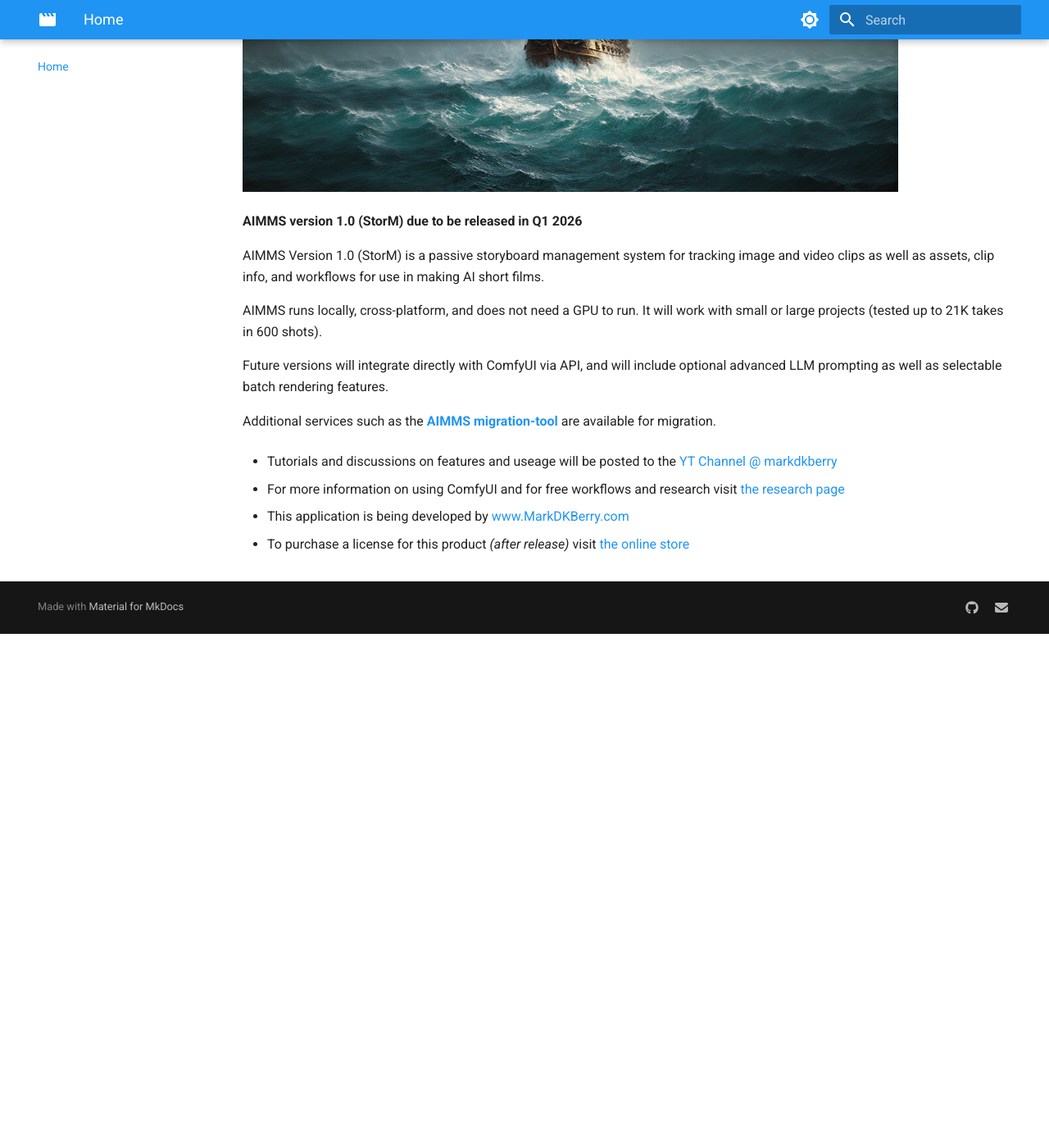
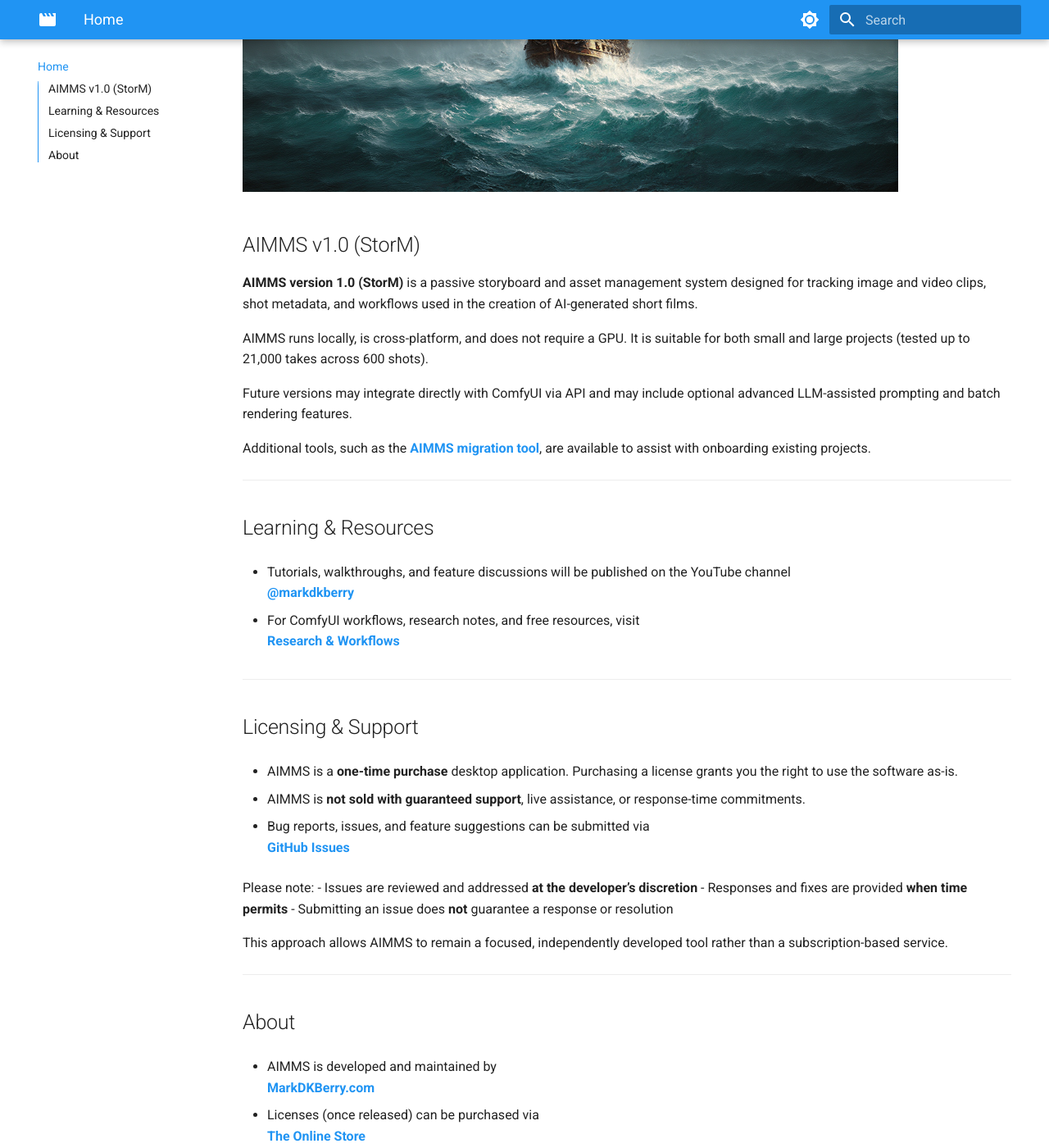
Before and after one commit to AI-Making-Movies/aimms-docs, an MkDocs documentation site: the page built from docs/index.md, in a window 1280 px wide and 1400 px high, scrolled down 650 px. Shown: the whole window at 82% size. Built offline with MkDocs 1.6.1 and Material for MkDocs 9.7.7, drawn with Linux system fonts in a browser that asks for light colours; the version menu is left out; before the commit the page ends 1423 px from its top, so only the background shows below that; some of the changed text lies outside the part shown.

Commit message:
updated front page clarity

```diff
--- a/docs/index.md
+++ b/docs/index.md
@@ -1,25 +1,55 @@
 # AIMMS Documentation
 
-***NOTE: This site is currently under construction, AIMMS is in beta testing pending release in Q1 2026***
+***NOTE: This documentation site is under construction. AIMMS is currently in beta testing, with a planned release in Q1 2026.***
 
-Welcome to the documentation for AIMMS *(Artificial Intelligent Movie Management System)*
+Welcome to the documentation for **AIMMS** *(Artificial Intelligent Movie Management System)*.
 
 ![AIMMS version 1.0 (StorM)](images/general/about-image.png)
 
-**AIMMS version 1.0 (StorM) due to be released in Q1 2026**
+## AIMMS v1.0 (StorM)
 
-AIMMS Version 1.0 (StorM) is a passive storyboard management system for tracking image and video clips as well as assets, clip info, and workflows for use in making AI short films.
+**AIMMS version 1.0 (StorM)** is a passive storyboard and asset management system designed for tracking image and video clips, shot metadata, and workflows used in the creation of AI-generated short films.
 
-AIMMS runs locally, cross-platform, and does not need a GPU to run. It will work with small or large projects (tested up to 21K takes in 600 shots).
+AIMMS runs locally, is cross-platform, and does not require a GPU. It is suitable for both small and large projects (tested up to 21,000 takes across 600 shots).
 
-Future versions will integrate directly with ComfyUI via API, and will include optional advanced LLM prompting as well as selectable batch rendering features.
+Future versions may integrate directly with ComfyUI via API and may include optional advanced LLM-assisted prompting and batch rendering features.
 
-Additional services such as the [**AIMMS migration-tool**](https://github.com/mdkberry/migrating-to-aimms) are available for migration.
+Additional tools, such as the [**AIMMS migration tool**](https://github.com/mdkberry/migrating-to-aimms), are available to assist with onboarding existing projects.
 
-- Tutorials and discussions on features and useage will be posted to the [YT Channel @ markdkberry](https://www.youtube.com/@markdkberry)
+---
 
-- For more information on using ComfyUI and for free workflows and research visit [the research page](https://markdkberry.com/workflows/research/)
+## Learning & Resources
 
-- This application is being developed by [www.MarkDKBerry.com](https://www.markdkberry.com)
+- Tutorials, walkthroughs, and feature discussions will be published on the YouTube channel
+  [**@markdkberry**](https://www.youtube.com/@markdkberry)
 
-- To purchase a license for this product *(after release)* visit [the online store](https://markdkberry-shop.fourthwall.com)
+- For ComfyUI workflows, research notes, and free resources, visit
+  [**Research & Workflows**](https://markdkberry.com/workflows/research/)
+
+---
+
+## Licensing & Support
+
+- AIMMS is a **one-time purchase** desktop application. Purchasing a license grants you the right to use the software as-is.
+
+- AIMMS is **not sold with guaranteed support**, live assistance, or response-time commitments.
+
+- Bug reports, issues, and feature suggestions can be submitted via
+  [**GitHub Issues**](https://github.com/AI-Making-Movies/aimms-docs/issues)
+
+  Please note:
+  - Issues are reviewed and addressed **at the developer’s discretion**
+  - Responses and fixes are provided **when time permits**
+  - Submitting an issue does **not** guarantee a response or resolution
+
+This approach allows AIMMS to remain a focused, independently developed tool rather than a subscription-based service.
+
+---
+
+## About
+
+- AIMMS is developed and maintained by
+  [**MarkDKBerry.com**](https://www.markdkberry.com)
+
+- Licenses (once released) can be purchased via
+  [**The Online Store**](https://markdkberry-shop.fourthwall.com)
```
